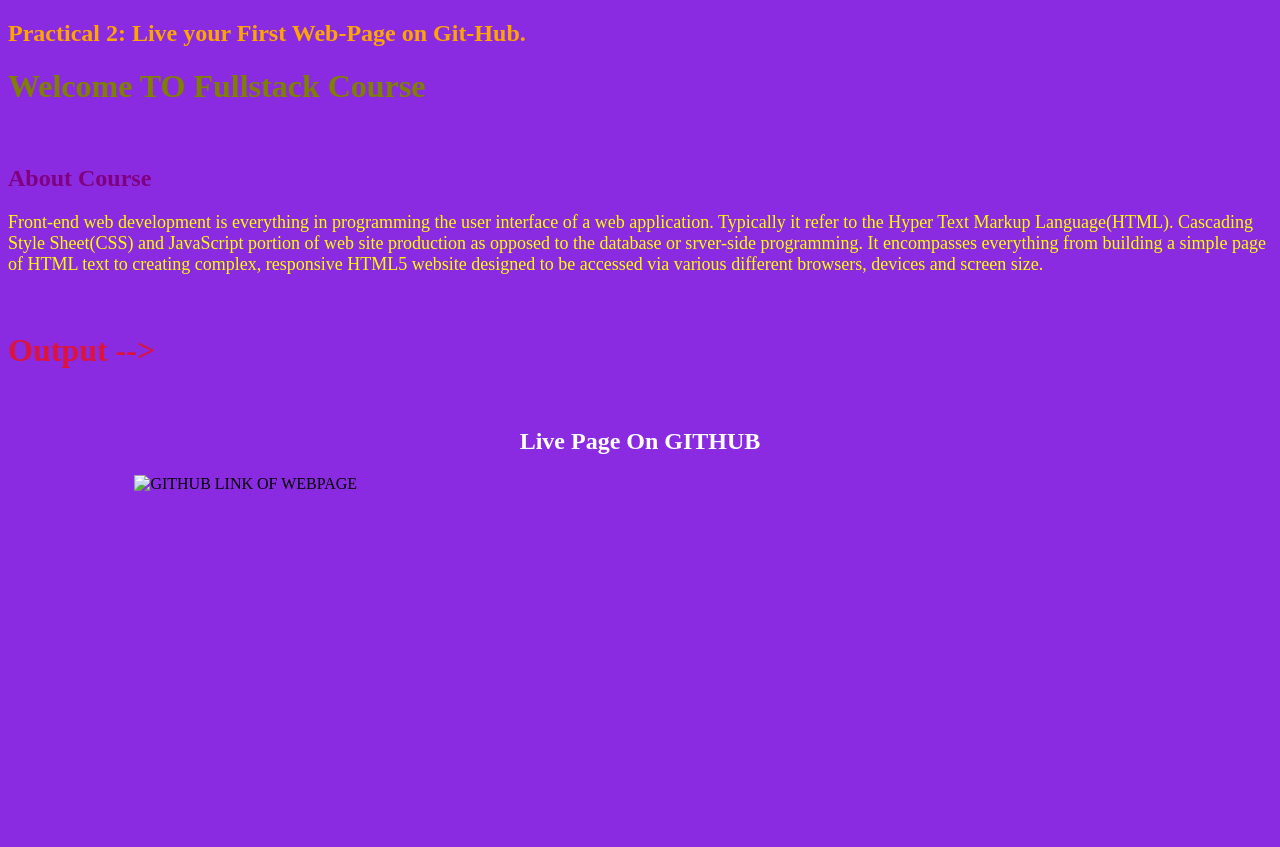
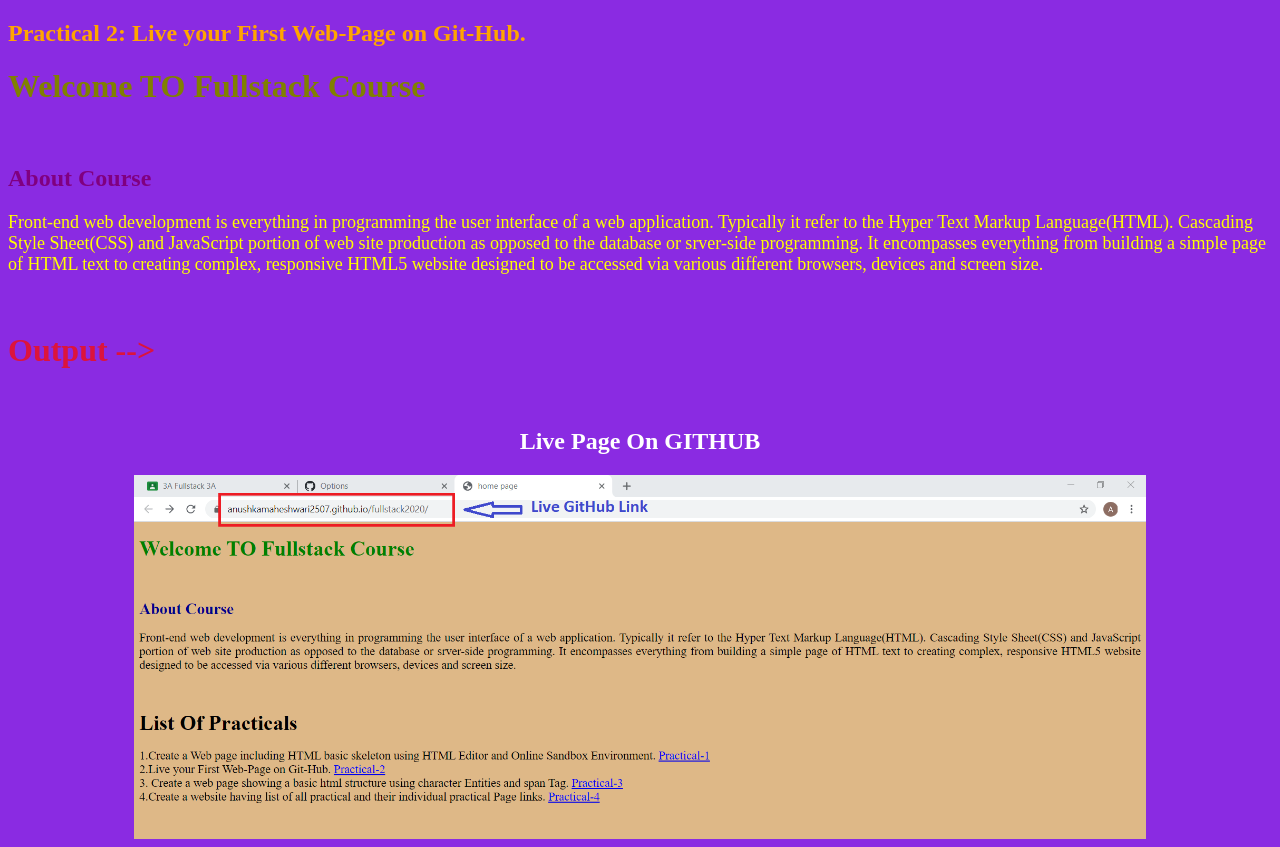
Before and after one commit to anushkamaheshwari2507/fullstack2020, a plain HTML site: page practical/practical2.html in a window 1280 px wide. Before the commit the page ends 800 px from the top, so only its background shows below. Drawn offline with Linux system fonts and the light colour scheme; files whose address does not match are found by name.

Commit message:
new commit

```diff
--- a/practical/practical2.html
+++ b/practical/practical2.html
@@ -18,7 +18,7 @@
     <h1 style="color: crimson;">Output --></h1>
     <br>
     <h2 style="text-align: center;color:white;">Live Page On GITHUB</h2>
-    <img src="D:\full stack\fullstack_1_2020\images\Gitlink.png" alt="GITHUB LINK OF WEBPAGE"
+    <img src="C:\Users\lenovo\Desktop\fullstack2020\images\gitlink.png" alt="GITHUB LINK OF WEBPAGE"
     style="width: 80%;display: block;margin-left: auto;margin-right: auto;">
 </body>
 </html>
```
Also changed, not shown: images/gitlink.png (added).
